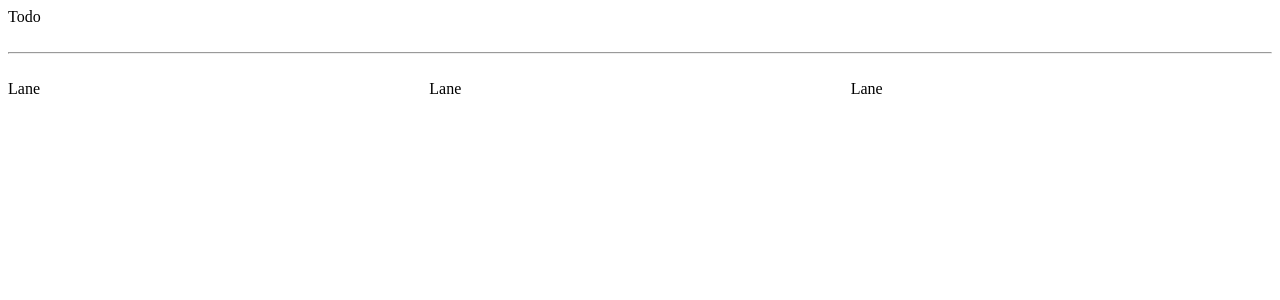
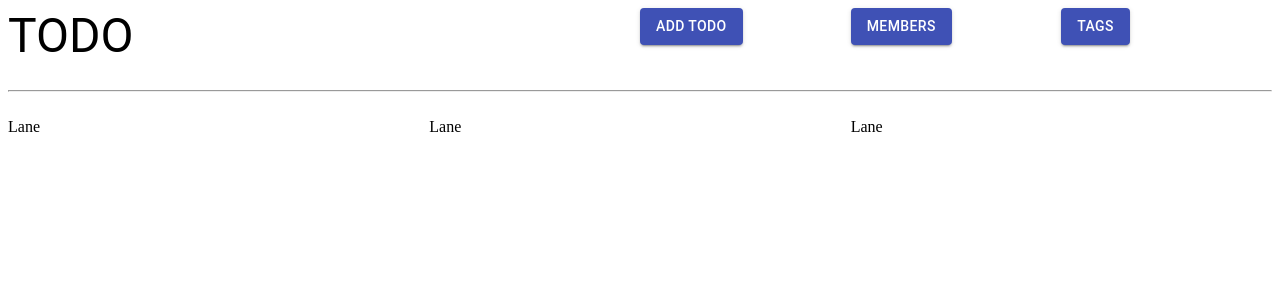
Before and after one commit to amitvij28/todos, a React (Create React App) app: page / in a window 1280 px wide. Shown: the top 300 px of the page. Built offline with nearby package versions, Linux system fonts and the light colour scheme.

Commit message:
Implemented Option Panel
Signed-off-by: amit <amit28vij@gmail.com>

```diff
--- a/src/Components/Home.tsx
+++ b/src/Components/Home.tsx
@@ -1,12 +1,13 @@
 import React from "react";
 import Lane from "./Lane";
 import { Grid } from "@material-ui/core";
+import OptionPanel from "./OptionPanel";
 
 const Home = () => {
     return (
         <Grid container>
             <Grid item xs={12}>
-                Todo
+                <OptionPanel />
             </Grid>
             <Grid item xs={12}>
                 <br />
--- /dev/null
+++ b/src/Components/OptionPanel.tsx
@@ -0,0 +1,71 @@
+import React, { useState } from "react";
+import { Grid, Typography, Button } from "@material-ui/core";
+import TodoModal from "./TodoModal";
+import MembersModal from "./MembersModal";
+import TagsModal from "./TagsModal";
+
+const OptionPanel = () => {
+    const [todoForm, setTodoForm] = useState(false);
+    const [memberForm, setMemberForm] = useState(false);
+    const [tagForm, setTagForm] = useState(false);
+    return (
+        <>
+            <Grid container>
+                <Grid item xs={12} md={6}>
+                    <Typography variant="h3">TODO</Typography>
+                </Grid>
+                <Grid item xs={12} md={2}>
+                    <Button
+                        variant="contained"
+                        color="primary"
+                        onClick={() => setTodoForm(true)}
+                    >
+                        Add Todo
+                    </Button>
+                </Grid>
+                <Grid item xs={12} md={2}>
+                    <Button
+                        variant="contained"
+                        color="primary"
+                        onClick={() => setMemberForm(true)}
+                    >
+                        Members
+                    </Button>
+                </Grid>
+                <Grid item xs={12} md={2}>
+                    <Button
+                        variant="contained"
+                        color="primary"
+                        onClick={() => setTagForm(true)}
+                    >
+                        Tags
+                    </Button>
+                </Grid>
+            </Grid>
+            {todoForm ? (
+                <TodoModal
+                    open={todoForm}
+                    handleClose={() => setTodoForm(false)}
+                    data={null}
+                    title="Add new Todo"
+                    mode="add"
+                />
+            ) : null}
+
+            {memberForm ? (
+                <MembersModal
+                    open={memberForm}
+                    handleClose={() => setMemberForm(false)}
+                />
+            ) : null}
+            {tagForm ? (
+                <TagsModal
+                    open={tagForm}
+                    handleClose={() => setTagForm(false)}
+                />
+            ) : null}
+        </>
+    );
+};
+
+export default OptionPanel;
```
